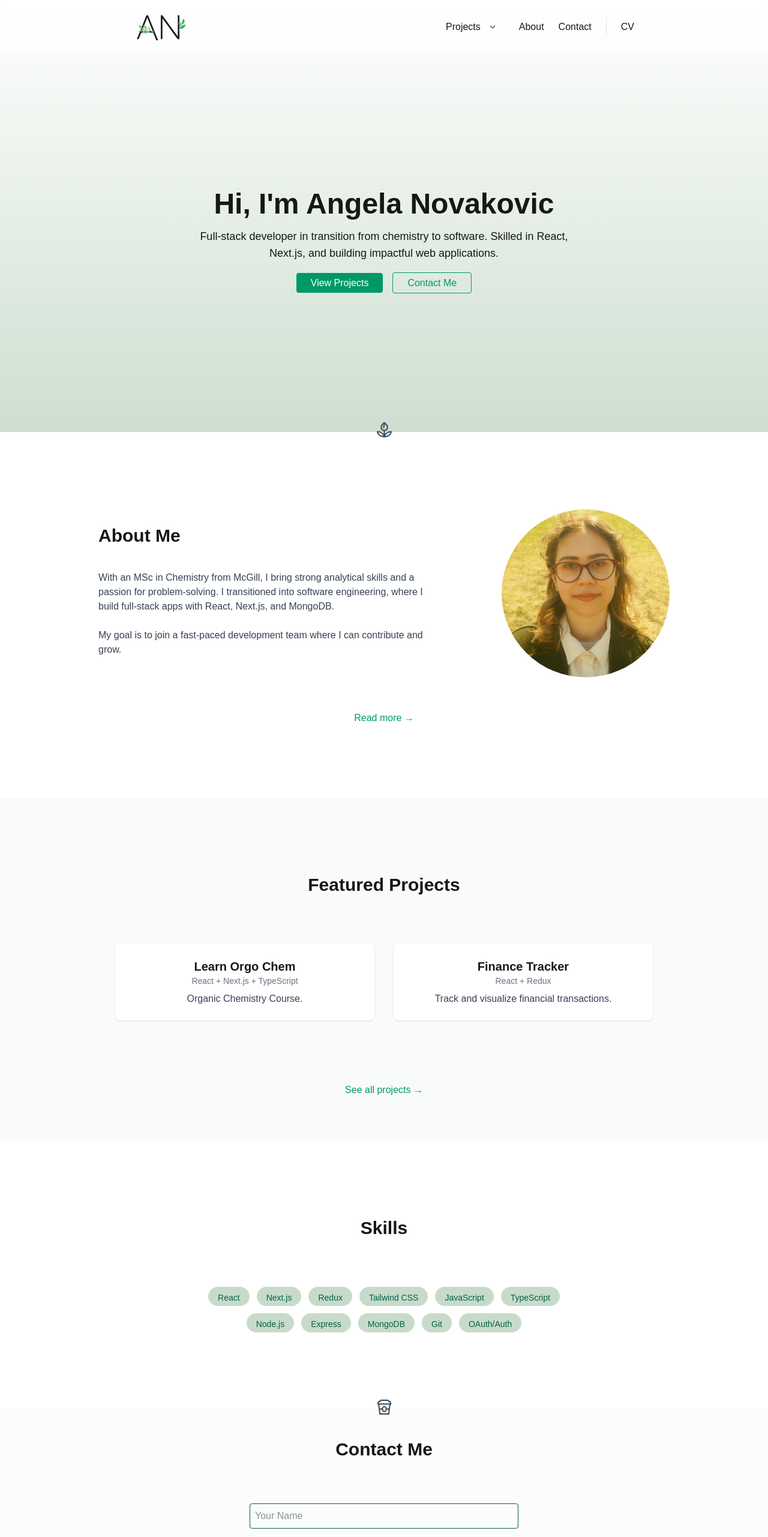
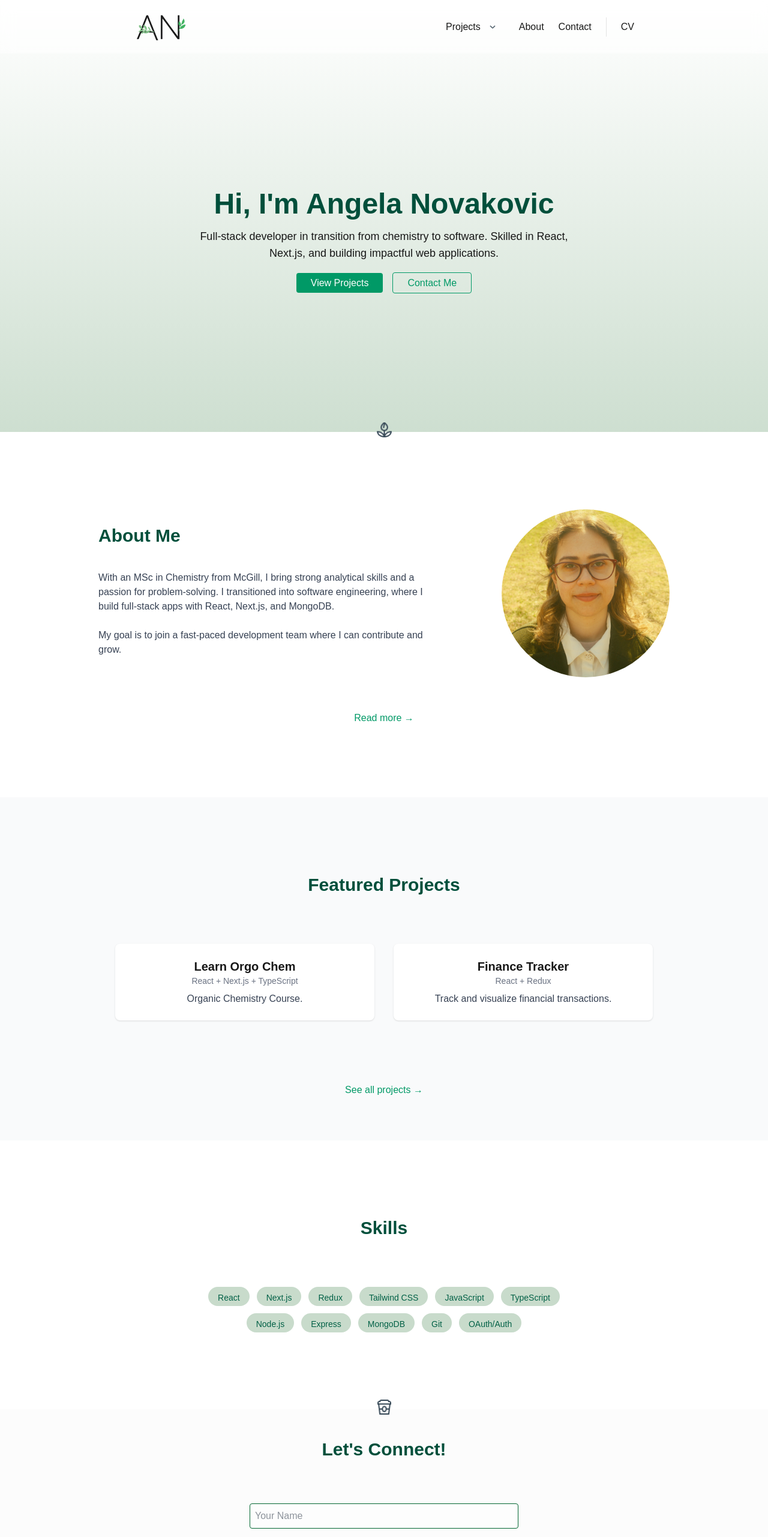
Before and after one commit to AngelaNova/portfolio, a Next.js app: page / in a window 1280 px wide. Shown: the top 2562 px of the page at 60% size. Built offline with nearby package versions, Linux system fonts and the light colour scheme.

Commit message:
updated the pictures and bg of contact page

```diff
--- a/src/app/about/page.tsx
+++ b/src/app/about/page.tsx
@@ -25,7 +25,7 @@ const AboutSection = () => {
 
   return (
     <section className="py-16 pt-30 bg-gradient-to-t from-white to-[#C8DBCB]">
-      <h1 className="text-3xl text-center mb-20 font-semibold tracking-tight text-gray-900">
+      <h1 className="text-4xl text-center mb-20 font-semibold tracking-tight text-emerald-900">
         A little about me
       </h1>
       <div className="container mx-auto px-6 space-y-18">
--- a/src/app/contact/page.tsx
+++ b/src/app/contact/page.tsx
@@ -2,7 +2,7 @@ import Contact from "@/components/Contact";
 
 export default function ContactPage() {
   return (
-    <main className="flex flex-col items-center justify-center min-h-screen p-6 pt-30 bg-[#FCFCFC]">
+    <main className="flex flex-col items-center justify-center min-h-screen p-6 pt-30 bg-gradient-to-t from-white to-[#C8DBCB]">
       <Contact />
     </main>
   );
--- a/src/components/AboutPreview.tsx
+++ b/src/components/AboutPreview.tsx
@@ -13,7 +13,9 @@ export default function AboutPreview() {
       />
       <div className="flex flex-row space-x-28 items-center">
         <div className="flex flex-col max-w-140">
-          <h2 className="text-3xl font-bold mb-10">About Me</h2>
+          <h2 className="text-3xl font-bold mb-10 text-emerald-900">
+            About Me
+          </h2>
           <p className="max-w-2xl mx-auto text-gray-700 mb-6">
             With an MSc in Chemistry from McGill, I bring strong analytical
             skills and a passion for problem-solving. I transitioned into
--- a/src/components/Contact.tsx
+++ b/src/components/Contact.tsx
@@ -40,7 +40,9 @@ export default function Contact() {
         height={25}
         className="-mt-10 mb-10 "
       />
-      <h2 className="text-3xl font-bold mb-18">Contact Me</h2>
+      <h2 className="text-3xl font-bold mb-18 text-emerald-900">
+        Let's Connect!
+      </h2>
       <form
         onSubmit={handleSubmit}
         className="w-full max-w-md space-y-4 text-gray-800"
@@ -52,7 +54,7 @@ export default function Contact() {
           value={form.name}
           onChange={handleChange}
           required
-          className="w-full p-2 border border-green-800 rounded"
+          className="w-full p-2 border border-green-800 rounded bg-white/50"
         />
         <input
           type="email"
@@ -61,7 +63,7 @@ export default function Contact() {
           value={form.email}
           onChange={handleChange}
           required
-          className="w-full p-2 border border-green-800 rounded"
+          className="w-full p-2 border border-green-800 rounded bg-white/50"
         />
         <textarea
           name="message"
@@ -69,7 +71,7 @@ export default function Contact() {
           value={form.message}
           onChange={handleChange}
           required
-          className="w-full p-2 border border-green-800 rounded h-32"
+          className="w-full p-2 border border-green-800 rounded h-32 bg-white/50"
         />
         <Button
           type="submit"
--- a/src/components/Hero.tsx
+++ b/src/components/Hero.tsx
@@ -1,7 +1,9 @@
 export default function Hero() {
   return (
     <section className="flex flex-col items-center justify-center  text-center p-6 min-h-screen -mb-20 bg-gradient-to-b from-white to-[#C8DBCB]">
-      <h1 className="text-5xl font-bold mb-4">Hi, I'm Angela Novakovic</h1>
+      <h1 className="text-5xl font-bold mb-4 text-emerald-900">
+        Hi, I'm Angela Novakovic
+      </h1>
       <p className="text-lg mb-6 max-w-2xl">
         Full-stack developer in transition from chemistry to software. Skilled
         in React, Next.js, and building impactful web applications.
--- a/src/components/ProjectPage.tsx
+++ b/src/components/ProjectPage.tsx
@@ -28,12 +28,12 @@ export default function ProjectPage({ project }: ProjectPageProps) {
           dangerouslySetInnerHTML={{ __html: JSON.stringify(projectSchemas) }}
         />
       </Head>
-      <div className="flex flex-col items-center py-30">
+      <div className="flex flex-col items-center py-30 ">
         {/* Title */}
-        <h1 className="text-4xl font-bold tracking-tight text-gray-900">
+        <h1 className="text-4xl font-bold tracking-tight text-emerald-900">
           {project.title}
         </h1>
-        <p className="mt-3 text-gray-600">{project.description}</p>
+        <p className="mt-5 text-gray-600 max-w-160">{project.description}</p>
 
         {/* Hero image */}
         <div className="mt-8 overflow-hidden rounded-2xl border border-gray-200 shadow-sm">
@@ -51,7 +51,7 @@ export default function ProjectPage({ project }: ProjectPageProps) {
         {/* Quick facts / CTA */}
         <section className="mt-8 grid grid-cols-1 gap-6 rounded-2xl border border-gray-200 bg-white p-6 shadow-sm w-200 md:w-max-200 md:grid-cols-3">
           <div>
-            <h3 className="text-sm font-semibold uppercase tracking-wider text-gray-500">
+            <h3 className="text-sm font-semibold uppercase tracking-wider text-emerald-700">
               Technologies Used
             </h3>
             <ul className="mt-3 list-disc space-y-1 pl-5 text-gray-700">
@@ -61,13 +61,13 @@ export default function ProjectPage({ project }: ProjectPageProps) {
             </ul>
           </div>
           <div>
-            <h3 className="text-sm font-semibold uppercase tracking-wider text-gray-500">
+            <h3 className="text-sm font-semibold uppercase tracking-wider text-emerald-700">
               Project Status
             </h3>
             <p className="mt-3 text-gray-800">{project.status}</p>
           </div>
           <div>
-            <h3 className="text-sm font-semibold uppercase tracking-wider text-gray-500">
+            <h3 className="text-sm font-semibold uppercase tracking-wider text-emerald-700">
               Live Links
             </h3>
             <div className="mt-3 flex flex-wrap gap-3">
@@ -98,7 +98,7 @@ export default function ProjectPage({ project }: ProjectPageProps) {
                 key={idx}
                 className="flex flex-col items-start justify-center  mx-20"
               >
-                <h2 className="text-sm font-semibold uppercase tracking-wider text-gray-500 mt-10 mb-5">
+                <h2 className="text-sm font-semibold uppercase tracking-wider text-emerald-700 mt-10 mb-5">
                   {section.heading}
                 </h2>
                 {Array.isArray(section.content) ? (
--- a/src/components/ProjectPreview.tsx
+++ b/src/components/ProjectPreview.tsx
@@ -18,7 +18,9 @@ export default function ProjectsPreview() {
 
   return (
     <section className="py-32 px-6 bg-gray-50 text-center">
-      <h2 className="text-3xl font-bold mb-20">Featured Projects</h2>
+      <h2 className="text-3xl font-bold mb-20 text-emerald-900">
+        Featured Projects
+      </h2>
       <div className="grid md:grid-cols-2 gap-8 max-w-4xl mx-auto">
         {projects.map((p) => (
           <Link
--- a/src/components/Skills.tsx
+++ b/src/components/Skills.tsx
@@ -15,7 +15,7 @@ export default function Skills() {
 
   return (
     <section className="py-32 px-6 text-center bg-white">
-      <h2 className="text-3xl font-bold mb-20">Skills</h2>
+      <h2 className="text-3xl font-bold mb-20 text-emerald-900">Skills</h2>
       <div className="flex flex-wrap items-center justify-center align-center gap-3 max-w-2xl mx-auto">
         {skills.map((skill) => (
           <span
```
